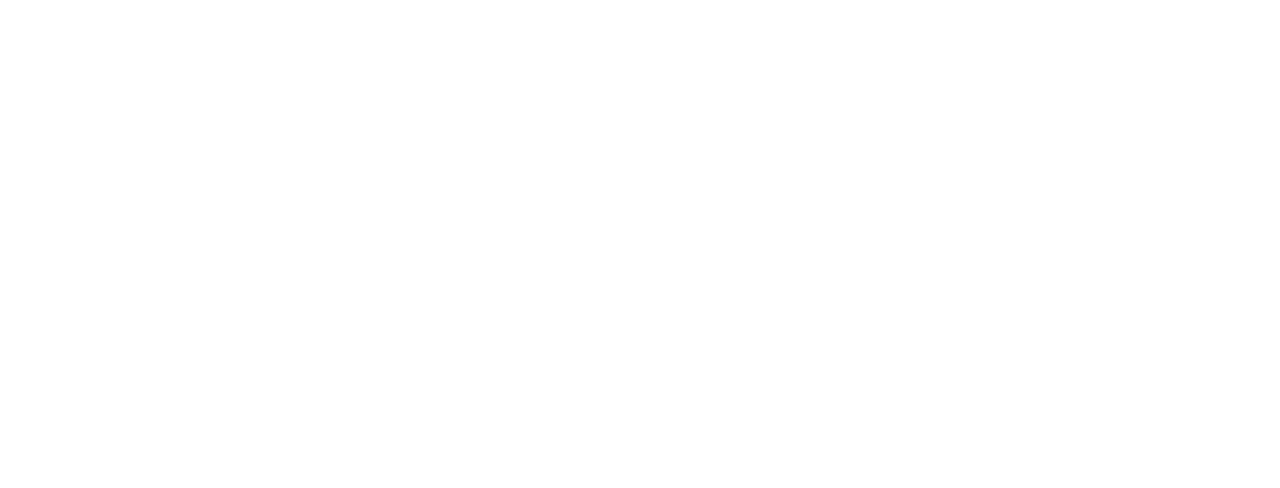
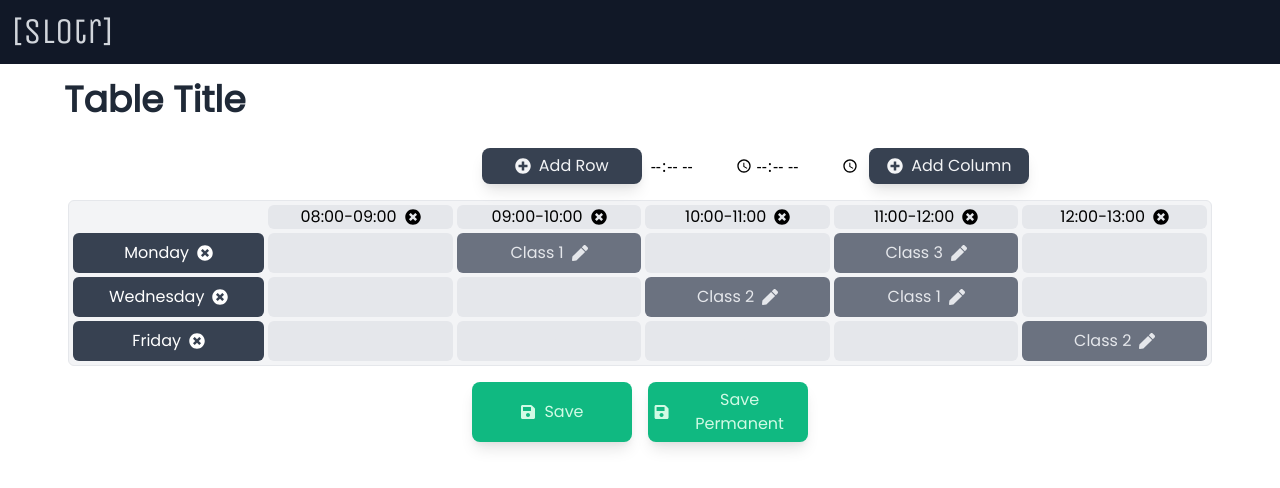
Before and after one commit to spiritinchains/slotr-frontend, a React (Create React App) app: page /edit/1 in a window 1280 px wide. Before the commit this address had no page. Shown: the top 488 px of the page. Built offline with nearby package versions, Linux system fonts and the light colour scheme.

Commit message:
Backend connection start axios

```diff
--- a/package.json
+++ b/package.json
@@ -7,10 +7,12 @@
     "@testing-library/jest-dom": "^5.14.1",
     "@testing-library/react": "^11.2.7",
     "@testing-library/user-event": "^12.8.3",
+    "@types/axios": "^0.14.0",
     "@types/jest": "^26.0.24",
     "@types/node": "^12.20.36",
     "@types/react": "^17.0.33",
     "@types/react-dom": "^17.0.10",
+    "axios": "^0.24.0",
     "react": "^17.0.2",
     "react-dom": "^17.0.2",
     "react-draggable": "^4.4.4",
--- a/src/App.tsx
+++ b/src/App.tsx
@@ -13,7 +13,7 @@
         <Routes>
           <Route path="/">
             <Route index  element={<HomePage />} />
-            <Route path="edit" element={<EditPage />} />
+            <Route path="edit/:tid" element={<EditPage />} />
             <Route path="view" element={<ViewPage />} />
           </Route>
         </Routes>
--- a/src/TimetableData.tsx
+++ b/src/TimetableData.tsx
@@ -14,6 +14,7 @@
     row: number;
     col: number;
   }[];
+  id?: string;
 }
 
 export interface TimetableState {
--- /dev/null
+++ b/src/backend/actualServer.ts
@@ -0,0 +1,22 @@
+import { TimetableObject } from '../TimetableData';
+
+const axios = require('axios').default;
+
+const SAVE_ROUTE = 'http://localhost:1337/timetable/save'
+const SAVE_STATIC_ROUTE = 'http://localhost:1337/timetable/savestatic/'
+
+const saveDynamicData = (obj : TimetableObject, id: string | undefined) =>{
+    obj.id = id;
+    const requestOptions = {
+        method: 'POST',
+        headers: { 'Content-Type': 'application/json' },
+        body: JSON.stringify(obj)
+    };
+
+}
+
+const saveStaticData = (obj : TimetableObject) => {
+
+}
+
+export default {saveDynamicData, saveStaticData};
--- /dev/null
+++ b/src/backend/dummyServer.ts
@@ -0,0 +1,11 @@
+import { TimetableObject } from '../TimetableData';
+
+
+const saveDynamicData = (obj : TimetableObject) =>{
+
+}
+const saveStaticData = (obj : TimetableObject) => {
+
+}
+
+export default {saveDynamicData, saveStaticData};
--- a/src/components/ColHeader.tsx
+++ b/src/components/ColHeader.tsx
@@ -1,7 +1,10 @@
+import {FaTimesCircle} from 'react-icons/fa';
+
 const ColHeader = (props: any) => {
   return (
     <div className="minicard bg-gray-200">
       {props.title}
+      <button className= "bg-red" onClick={()=>props.removeListener(props.index)}> <FaTimesCircle/> </button>
     </div>
   );
 }
--- a/src/components/Row.tsx
+++ b/src/components/Row.tsx
@@ -1,8 +1,12 @@
+import {FaTimesCircle} from 'react-icons/fa';
+
 const Row = (props: any) => {
+
   return (
     <div className="flex gap-1">
       <div className="minicard p-2 bg-gray-700 text-white">
         {props.title}
+        <button className= "bg-red" onClick={()=>props.removeListener(props.index)}> <FaTimesCircle/> </button>
       </div>
       {props.children}
     </div>
--- a/src/components/Timetable.tsx
+++ b/src/components/Timetable.tsx
@@ -22,12 +22,12 @@
     <div className="timetable bg-gray-100 border-gray-200 border">
       <TimetableHeader>
         {state.cols.map((colitem) => {
-          return <ColHeader title={`${colitem.start}-${colitem.end}`} />;
+          return <ColHeader title={`${colitem.start}-${colitem.end}`} removeListener={props.handleRemoveCol} index={state.cols.indexOf(colitem)}/>;
         })}
       </TimetableHeader>
       {state.rows.map((rowitem) => {
         return (
-          <Row title={rowitem.title}>
+          <Row title={rowitem.title} removeListener={props.handleRemoveRow} index={state.rows.indexOf(rowitem)}>
             {rowitem.slots.map((slotitem) => {
               return <Timeslot title={slotitem.title} state={slotitem.state} rowindex={state.rows.indexOf(rowitem)} index={rowitem.slots.indexOf(slotitem)} onClick={props.handleSlotChange}/>;
             })}
--- a/src/pages/EditPage.tsx
+++ b/src/pages/EditPage.tsx
@@ -4,17 +4,22 @@
 import { FaPlusCircle, FaSave } from "react-icons/fa";
 import { useRecoilState } from "recoil";
 import { timetableState } from "../atoms";
-import { TimetableState } from "../TimetableData";
-import { useState } from "react";
+import { TimetableState, getObjectFromState, TimetableObject } from '../TimetableData';
+import { useState} from "react";
+import { useParams} from 'react-router-dom';
+
+import server from '../backend/actualServer';
+
 
 const EditPage = () => {
   const [state, setState] = useRecoilState(timetableState);
-  const [rowName, setRowName] = useState("");
-  const [startTime, setStartTime] = useState("");
-  const [endTime, setEndTime] = useState("");
+  const [rowName, setRowName] = useState("DEFAULT");
+  const [startTime, setStartTime] = useState("00:00");
+  const [endTime, setEndTime] = useState("01:00");
+
+  let {tid} = useParams();
 
   const handleAddRow = () => {
-
     setState((s) => {
       let slotObjectTemplate = {
         title: "",
@@ -39,6 +44,29 @@
       };
     });
   };
+
+  const handleRemoveRow = (index : number) => {
+    setState((s) => {
+      let slotObjectTemplate = {
+        title: "",
+        state: "empty",
+      };
+      let emptySlots = new Array(s.cols.length);
+      for(let i = 0; i < s.cols.length; i++)
+      {
+        emptySlots[i] = {};
+        Object.assign(emptySlots[i], slotObjectTemplate);
+      }
+      return {
+        name: s.name,
+        rows: s.rows.filter( (row) => {
+          return s.rows[index] != row;
+        }),
+        cols: s.cols,
+      };
+    });
+  }
+
   const handleAddColumn = () => {
     setState((s) => {
       let x: TimetableState = {
@@ -67,7 +95,35 @@
     });
   };
 
-  const handleSave = () => {};
+  const handleRemoveCol = (index : number) => {
+    setState((s) => {
+      let x: TimetableState = {
+        name: s.name,
+        rows: s.rows.map((e) => {
+          return {
+            title: e.title,
+            slots: e.slots.filter((item)=>{
+              return e.slots.indexOf(item) != index;
+            }),
+          };
+        }),
+        cols: s.cols.filter((item)=>{
+          return s.cols.indexOf(item) != index;
+        }),
+      };
+      return x;
+    });
+
+    console.log("REMOVE COL");
+  }
+
+  const handleSave = () => {
+    server.saveDynamicData(getObjectFromState(state), tid);
+  };
+  const handleStaticSave = () => {
+    console.log(tid);
+  };
+
 
   const handleSlotChange = (rowindex : number, index : number, mytitle: string, mystate: "empty" | "normal" | "menu" | "editing") => {
     setState((s) => {
@@ -116,7 +172,7 @@
         </button>
       </div>
       <div className="mx-16">
-        <Timetable handleSlotChange={handleSlotChange}/>
+        <Timetable handleSlotChange={handleSlotChange} handleRemoveRow={handleRemoveRow} handleRemoveCol={handleRemoveCol}/>
       </div>
       <div className="p-1 flex justify-center">
         <button className="btn-green" onClick={handleSave}>
```
Also changed, not shown: src/index.css (line endings or trailing spaces), 1 other file (tests, documents, lock files or other folders).
